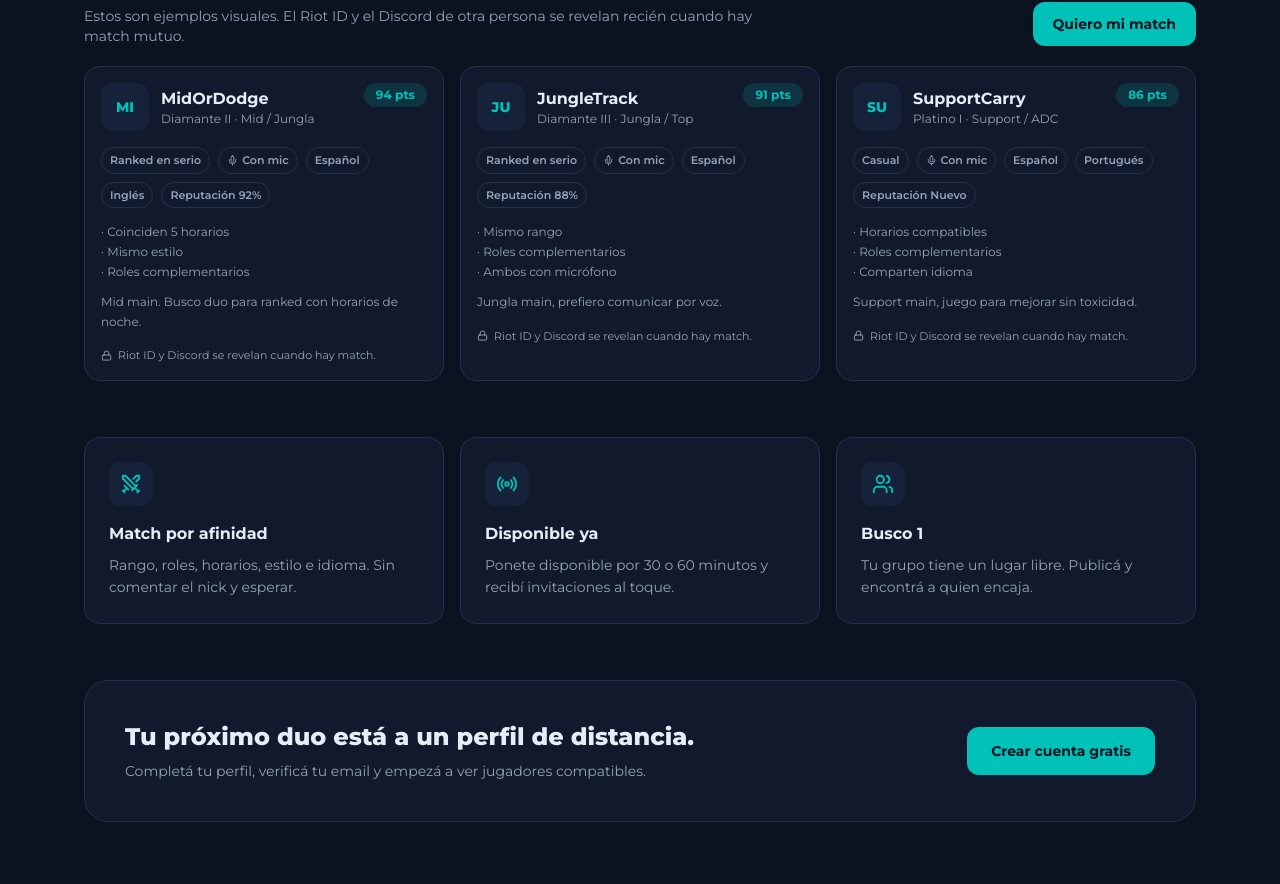
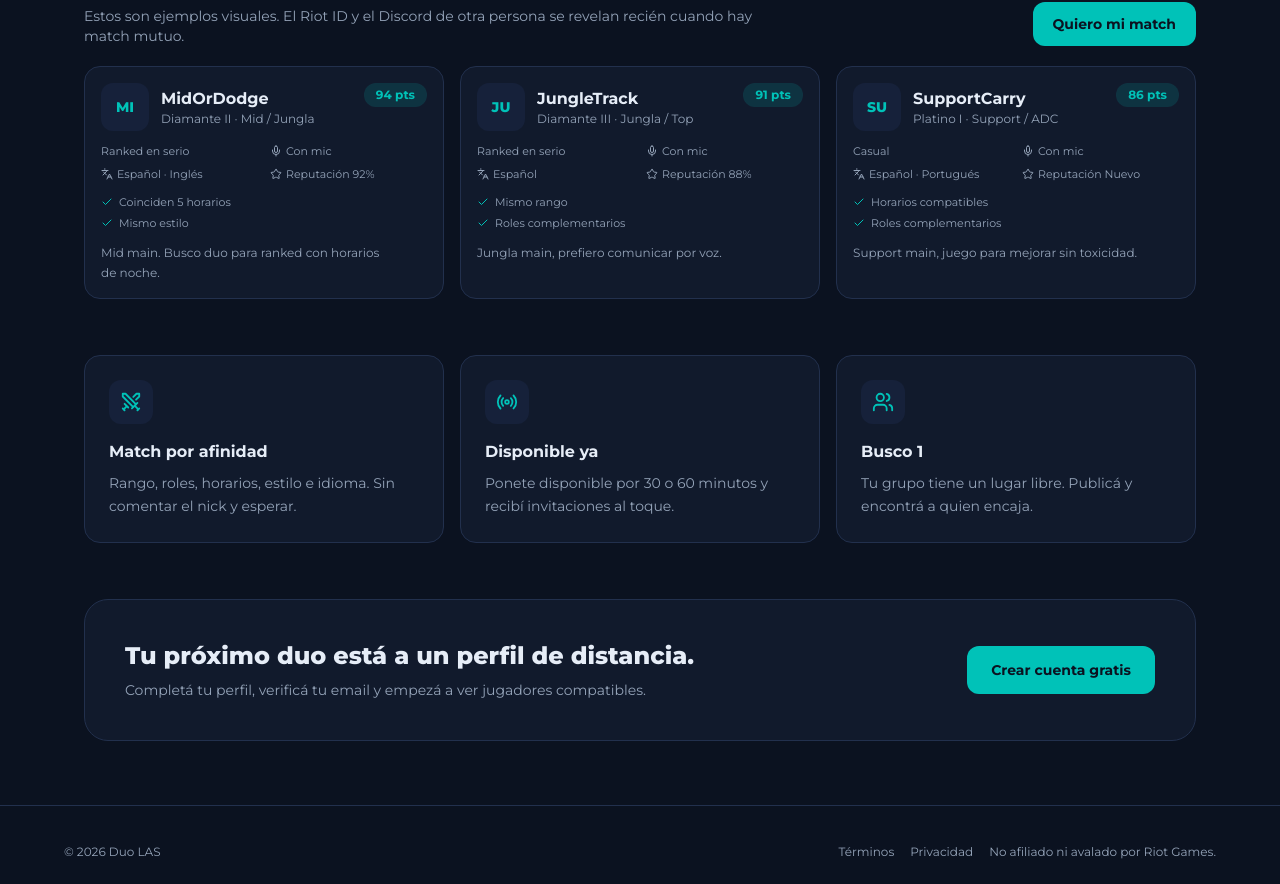
Before and after one commit to ARojasPolanco/duolas, a React (Vite) app in the folder apps/web/: page / in a window 1280 px wide. Shown: the part 1175-2059 px from the top of the page. Built offline with nearby package versions, Linux system fonts and the light colour scheme; no server answers.

Commit message:
feat(ui): simplificar cards de candidatos y grilla desktop

```diff
--- a/apps/web/src/components/PlayerPreviewCard.jsx
+++ b/apps/web/src/components/PlayerPreviewCard.jsx
@@ -1,5 +1,5 @@
 import { motion } from 'framer-motion';
-import { Ban, Heart, Lock, Mic, MicOff } from 'lucide-react';
+import { Ban, Check, Heart, Languages, Mic, MicOff, Star } from 'lucide-react';
 import {
   LANGUAGE_LABELS,
   STYLE_LABELS,
@@ -45,34 +45,37 @@ export default function PlayerPreviewCard({
         ) : null}
       </div>
 
-      <div className="mt-4 flex flex-wrap gap-2 text-[11px] font-semibold text-muted">
-        <span className="rounded-full border border-border px-2 py-1">
-          {STYLE_LABELS[player.playStyle] || player.playStyle}
+      <div className="mt-3 grid grid-cols-2 gap-x-3 gap-y-1.5 text-[11px] text-muted">
+        <span className="truncate">{STYLE_LABELS[player.playStyle] || player.playStyle}</span>
+        <span className="inline-flex min-w-0 items-center gap-1">
+          {player.hasMic ? (
+            <Mic size={12} aria-hidden="true" />
+          ) : (
+            <MicOff size={12} aria-hidden="true" />
+          )}
+          <span className="truncate">{player.hasMic ? 'Con mic' : 'Sin mic'}</span>
         </span>
-        <span className="inline-flex items-center gap-1 rounded-full border border-border px-2 py-1">
-          {player.hasMic ? (
-            <Mic size={11} aria-hidden="true" />
-          ) : (
-            <MicOff size={11} aria-hidden="true" />
-          )}
-          {player.hasMic ? 'Con mic' : 'Sin mic'}
+        <span className="inline-flex min-w-0 items-center gap-1">
+          <Languages size={12} className="shrink-0" aria-hidden="true" />
+          <span className="truncate">
+            {(player.languages || [])
+              .map((language) => LANGUAGE_LABELS[language] || language)
+              .join(' · ')}
+          </span>
         </span>
-        {(player.languages || []).map((language) => (
-          <span key={language} className="rounded-full border border-border px-2 py-1">
-            {LANGUAGE_LABELS[language] || language}
-          </span>
-        ))}
-        {player.reputation?.label ? (
-          <span className="rounded-full border border-border px-2 py-1">
-            Reputación {player.reputation.label}
-          </span>
-        ) : null}
+        <span className="inline-flex min-w-0 items-center gap-1">
+          <Star size={12} className="shrink-0" aria-hidden="true" />
+          <span className="truncate">Reputación {player.reputation?.label || 'Nuevo'}</span>
+        </span>
       </div>
 
       {reasons.length ? (
-        <ul className="mt-4 space-y-1 text-xs text-muted">
-          {reasons.slice(0, 3).map((reason) => (
-            <li key={reason}>· {reason}</li>
+        <ul className="mt-3 grid gap-1 text-[11px] text-muted">
+          {reasons.slice(0, 2).map((reason) => (
+            <li key={reason} className="flex items-start gap-1.5">
+              <Check size={12} className="mt-0.5 shrink-0 text-accent" aria-hidden="true" />
+              <span>{reason}</span>
+            </li>
           ))}
         </ul>
       ) : null}
@@ -80,11 +83,6 @@ export default function PlayerPreviewCard({
       {player.bio ? (
         <p className="mt-3 line-clamp-2 text-xs leading-relaxed text-muted">{player.bio}</p>
       ) : null}
-
-      <p className="mt-4 flex items-center gap-1.5 text-[11px] text-muted">
-        <Lock size={11} aria-hidden="true" />
-        Riot ID y Discord se revelan cuando hay match.
-      </p>
 
       {showActions ? (
         <div className="mt-4 flex items-center gap-2">
--- a/apps/web/src/index.css
+++ b/apps/web/src/index.css
@@ -34,6 +34,16 @@ body {
   min-height: 100vh;
 }
 
+h1,
+h2,
+h3 {
+  text-wrap: balance;
+}
+
+p {
+  text-wrap: pretty;
+}
+
 ::selection {
   background-color: var(--color-accent);
   color: var(--color-bg);
--- a/apps/web/src/pages/HomePage.jsx
+++ b/apps/web/src/pages/HomePage.jsx
@@ -64,7 +64,7 @@ export default function HomePage() {
 
     setCandidatesLoading(true);
     try {
-      const res = await api.get('/v1/matching/candidates', { params: { limit: 4 } });
+      const res = await api.get('/v1/matching/candidates', { params: { limit: 3 } });
       setCandidates(res.data.candidates || []);
     } catch (_error) {
       setCandidates([]);
@@ -309,7 +309,9 @@ export default function HomePage() {
             <div>
               <p className="text-xs font-semibold uppercase tracking-[0.2em] text-accent">Match</p>
               <h2 className="mt-2 text-2xl font-extrabold">Jugadores para vos</h2>
-              <p className="mt-1 text-sm text-muted">Ordenados por afinidad según tu perfil.</p>
+              <p className="mt-1 text-sm text-muted">
+                Ordenados por afinidad. El contacto aparece cuando hay match.
+              </p>
             </div>
             <div className="flex items-center gap-2">
               <button
@@ -337,7 +339,7 @@ export default function HomePage() {
               Verificá tu email y completá tu perfil para empezar a ver jugadores compatibles.
             </div>
           ) : candidatesLoading ? (
-            <div className="grid gap-4 md:grid-cols-3">
+            <div className="grid gap-4 md:grid-cols-2 xl:grid-cols-3">
               {[0, 1, 2].map((item) => (
                 <div
                   key={item}
@@ -346,7 +348,7 @@ export default function HomePage() {
               ))}
             </div>
           ) : candidates.length ? (
-            <div className="grid gap-4 md:grid-cols-3">
+            <div className="grid gap-4 md:grid-cols-2 xl:grid-cols-3">
               {candidates.map((candidate) => (
                 <PlayerPreviewCard
                   key={candidate.profile.id}
--- a/apps/web/src/pages/MatchPage.jsx
+++ b/apps/web/src/pages/MatchPage.jsx
@@ -1,6 +1,17 @@
 import { useCallback, useEffect, useState } from 'react';
 import { Link, useNavigate } from 'react-router-dom';
-import { Ban, Heart, RefreshCw, Swords, X } from 'lucide-react';
+import {
+  Ban,
+  Check,
+  Heart,
+  Languages,
+  Mic,
+  MicOff,
+  RefreshCw,
+  Star,
+  Swords,
+  X,
+} from 'lucide-react';
 import AppShell from '../components/AppShell.jsx';
 import EmailVerificationBanner from '../components/EmailVerificationBanner.jsx';
 import { useAuth } from '../context/AuthContext.jsx';
@@ -264,43 +275,61 @@ export default function MatchPage() {
                       className="rounded-2xl border border-border bg-surface p-5"
                     >
                       <div className="flex items-start justify-between gap-3">
-                        <div className="flex items-center gap-3">
-                          <div className="flex h-12 w-12 items-center justify-center rounded-xl bg-surface-2 text-sm font-extrabold text-accent">
+                        <div className="flex min-w-0 items-center gap-3">
+                          <div className="flex h-12 w-12 shrink-0 items-center justify-center rounded-xl bg-surface-2 text-sm font-extrabold text-accent">
                             {initialsOf(profile.username)}
                           </div>
-                          <div>
-                            <h3 className="font-bold">{profile.username}</h3>
-                            <p className="text-xs text-muted">
+                          <div className="min-w-0">
+                            <h3 className="truncate font-bold">{profile.username}</h3>
+                            <p className="truncate text-xs text-muted">
                               {formatRank(profile)} · {formatRoles(profile)}
                             </p>
                           </div>
                         </div>
-                        <div className="rounded-full bg-accent/15 px-3 py-1 text-xs font-bold text-accent">
+                        <div className="shrink-0 rounded-full bg-accent/15 px-3 py-1 text-xs font-bold text-accent">
                           {candidate.score} pts
                         </div>
                       </div>
 
-                      <div className="mt-4 flex flex-wrap gap-2 text-[11px] font-semibold text-muted">
-                        <span className="rounded-full border border-border px-2 py-1">
+                      <div className="mt-3 grid grid-cols-2 gap-x-3 gap-y-1.5 text-[11px] text-muted">
+                        <span className="truncate">
                           {STYLE_LABELS[profile.playStyle] || profile.playStyle}
                         </span>
-                        <span className="rounded-full border border-border px-2 py-1">
-                          {profile.hasMic ? 'Con mic' : 'Sin mic'}
+                        <span className="inline-flex min-w-0 items-center gap-1">
+                          {profile.hasMic ? (
+                            <Mic size={12} aria-hidden="true" />
+                          ) : (
+                            <MicOff size={12} aria-hidden="true" />
+                          )}
+                          <span className="truncate">{profile.hasMic ? 'Con mic' : 'Sin mic'}</span>
                         </span>
-                        {profile.languages.map((language) => (
-                          <span
-                            key={language}
-                            className="rounded-full border border-border px-2 py-1"
-                          >
-                            {LANGUAGE_LABELS[language] || language}
+                        <span className="inline-flex min-w-0 items-center gap-1">
+                          <Languages size={12} className="shrink-0" aria-hidden="true" />
+                          <span className="truncate">
+                            {profile.languages
+                              .map((language) => LANGUAGE_LABELS[language] || language)
+                              .join(' · ')}
                           </span>
-                        ))}
+                        </span>
+                        <span className="inline-flex min-w-0 items-center gap-1">
+                          <Star size={12} className="shrink-0" aria-hidden="true" />
+                          <span className="truncate">
+                            Reputación {profile.reputation?.label || 'Nuevo'}
+                          </span>
+                        </span>
                       </div>
 
                       {candidate.reasons?.length ? (
-                        <ul className="mt-4 space-y-1 text-xs text-muted">
-                          {candidate.reasons.map((reason) => (
-                            <li key={reason}>· {reason}</li>
+                        <ul className="mt-3 grid gap-1 text-[11px] text-muted">
+                          {candidate.reasons.slice(0, 3).map((reason) => (
+                            <li key={reason} className="flex items-start gap-1.5">
+                              <Check
+                                size={12}
+                                className="mt-0.5 shrink-0 text-accent"
+                                aria-hidden="true"
+                              />
+                              <span>{reason}</span>
+                            </li>
                           ))}
                         </ul>
                       ) : null}
```
Also changed, not shown: 3 other files (tests, documents, lock files or other folders).
